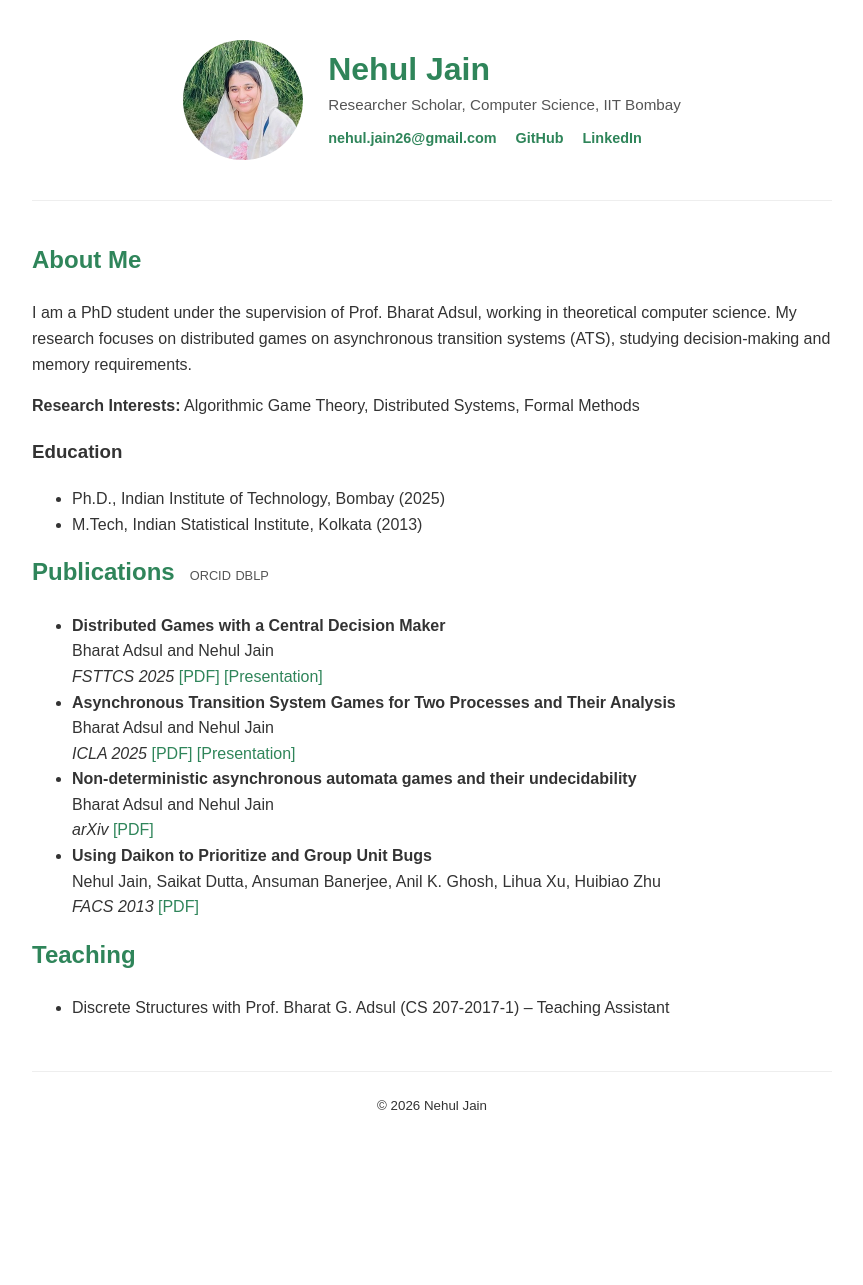
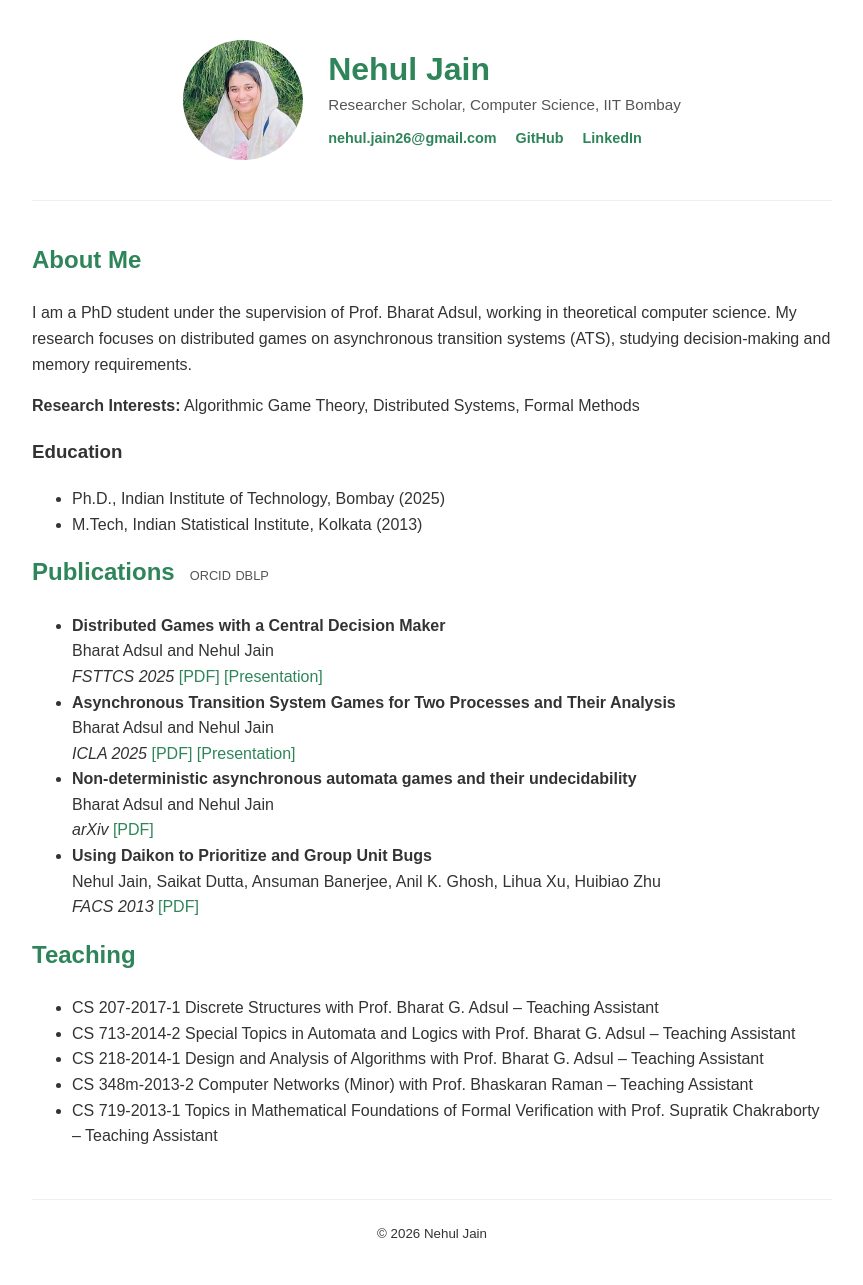
Before and after one commit to nehuljain26/nehuljain26.github.io, a Jekyll site: the page built from index.md, in a window 1280 px wide. Shown: the whole page, without its empty margins (208-1071 px from the left). Built offline with Jekyll 4.4.1, drawn with Linux system fonts in a browser that asks for light colours; before the commit the page ends 1157 px from its top, so only the background shows below that.

Commit message:
ta added

```diff
--- a/_data/teaching.yml
+++ b/_data/teaching.yml
@@ -1,3 +1,19 @@
 - course: "Discrete Structures with Prof. Bharat G. Adsul"
   semester: "CS 207-2017-1"
   role: "Teaching Assistant"
+
+- course: "Special Topics in Automata and Logics with Prof. Bharat G. Adsul"
+  semester: "CS 713-2014-2 "
+  role: "Teaching Assistant"
+
+- course: "Design and Analysis of Algorithms with Prof. Bharat G. Adsul"
+  semester: "CS 218-2014-1"
+  role: "Teaching Assistant"
+
+- course: "Computer Networks (Minor) with Prof. Bhaskaran Raman"
+  semester: "CS 348m-2013-2"
+  role: "Teaching Assistant"
+
+- course: "Topics in Mathematical Foundations of Formal Verification with Prof. Supratik Chakraborty"
+  semester: "CS 719-2013-1"
+  role: "Teaching Assistant"
--- a/_includes/teaching.html
+++ b/_includes/teaching.html
@@ -4,7 +4,7 @@
   </div>
   <ul>
     {% for t in site.data.teaching %}
-    <li>{{ t.course }} ({{ t.semester }}) – {{ t.role }}</li>
+    <li>{{ t.semester }} {{ t.course }} – {{ t.role }}</li>
     {% endfor %}
   </ul>
 </section>
```
